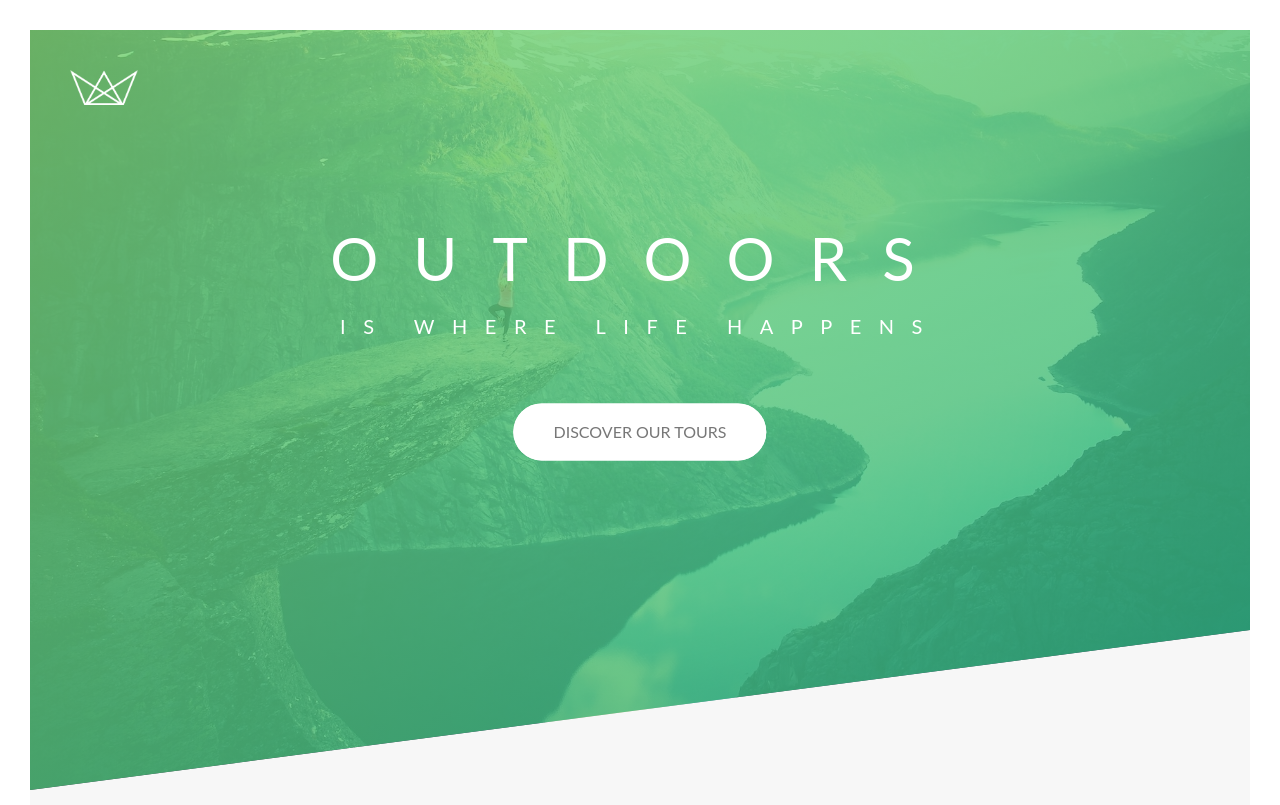
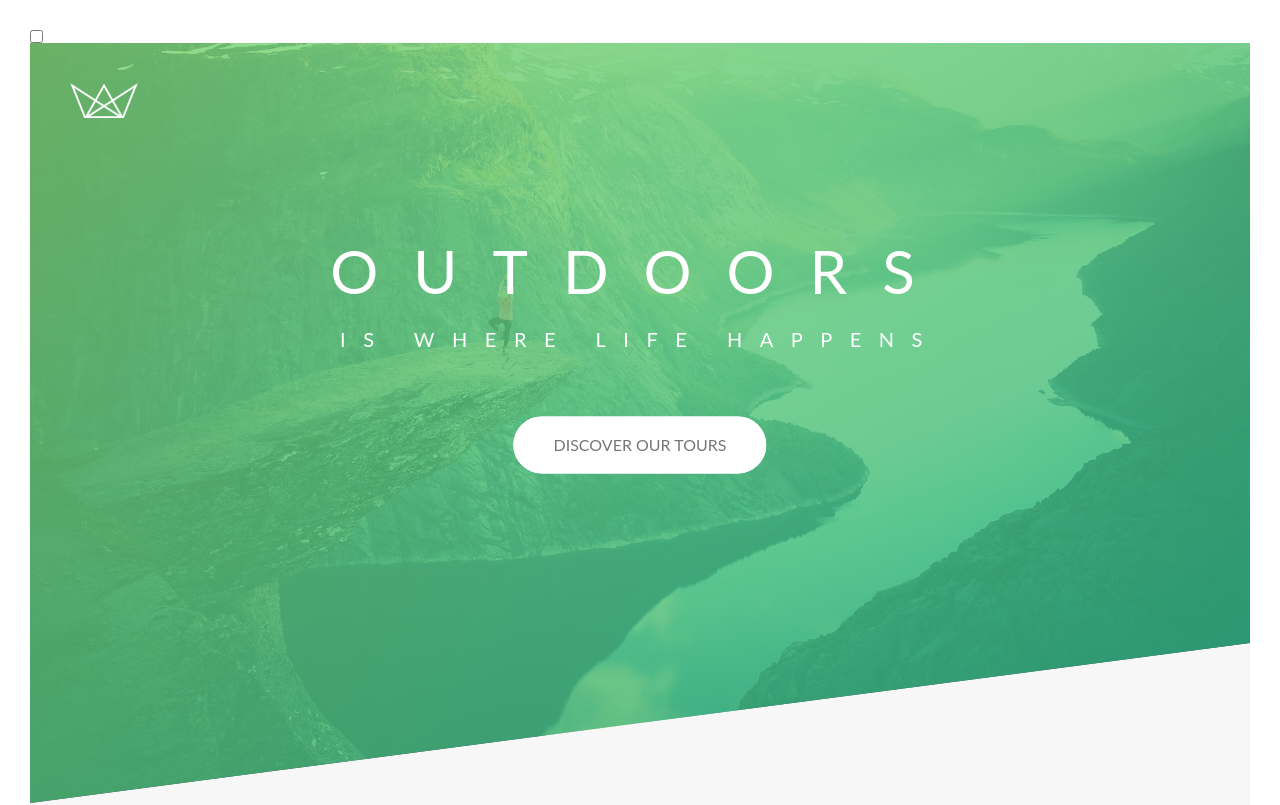
Before and after one commit to kazemzadeh1983/Natours, a website: page index.html in a window 1280 px wide. Shown: the top 805 px of the page. Drawn offline with Linux system fonts and the light colour scheme.

Commit message:
start navigation

```diff
--- a/index.html
+++ b/index.html
@@ -9,6 +9,13 @@
 
 </head>
 <body>
+
+    <div class="navigation">
+        <input type="checkbox" class="navigation__checkbox" id="navi-toogle">
+
+        <label for="navi-toogle" class="navigation__button"></label>
+    </div>
+
     <header class="header">
         <div class="header__logo-box">
             <img src="img/logo-white.png" alt="logo" class="header__logo">
```
